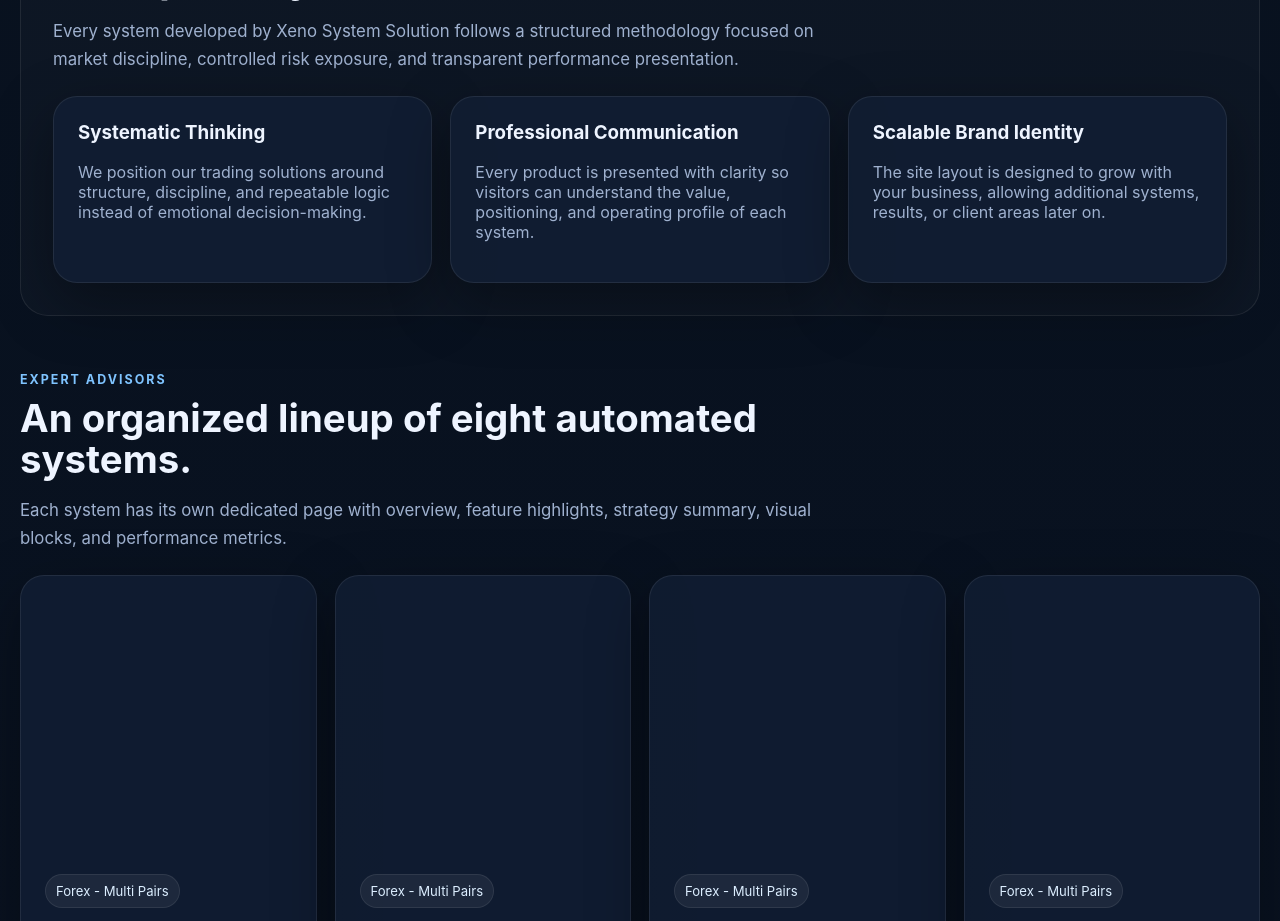
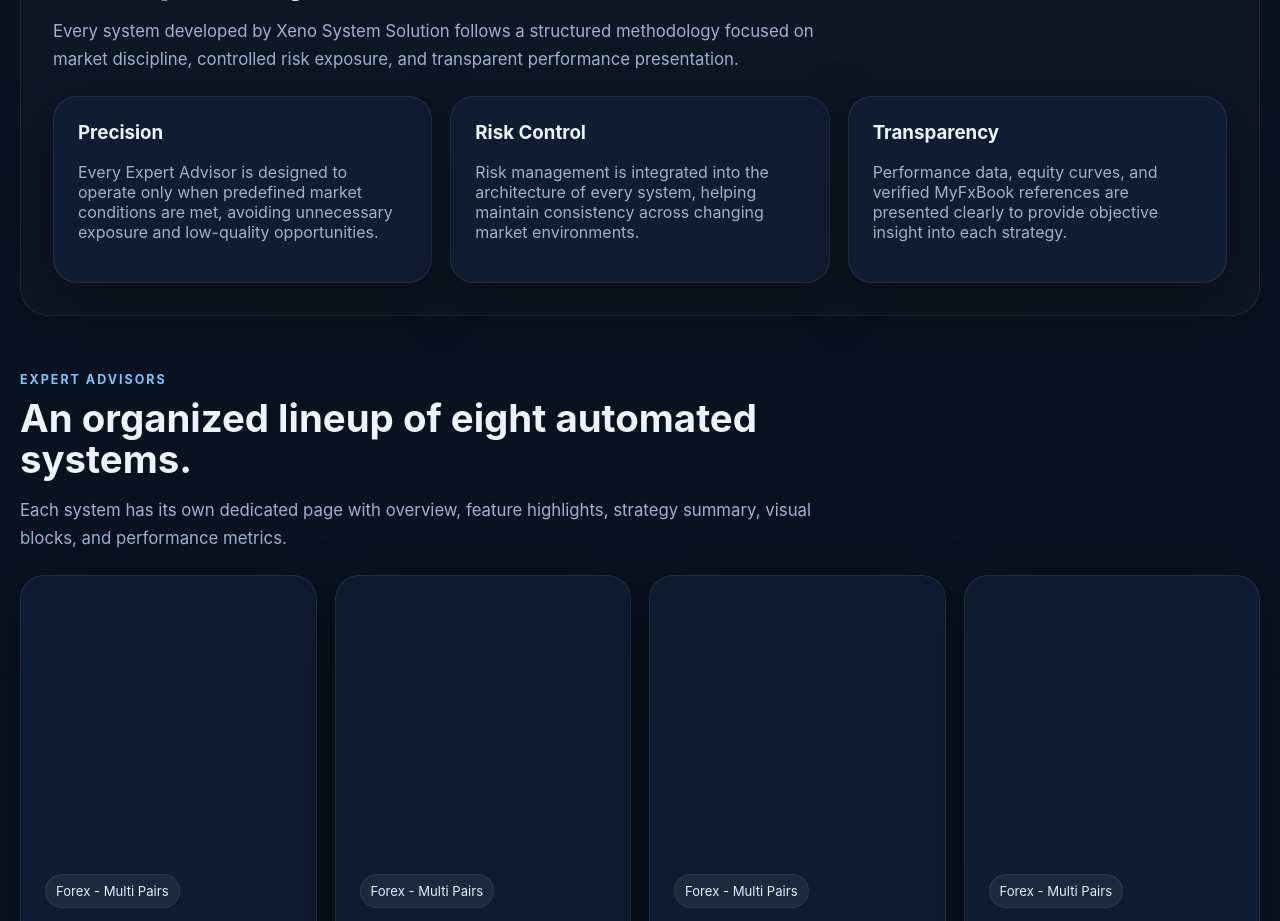
Before and after one commit to giovannimaccioni1989-byte/xeno-system-solution, a React (Vite) app: page / in a window 1280 px wide. Shown: the part 1600-2521 px from the top of the page. Built offline with nearby package versions, Linux system fonts and the light colour scheme.

Commit message:
Update HomePage.jsx

```diff
--- a/src/pages/HomePage.jsx
+++ b/src/pages/HomePage.jsx
@@ -11,16 +11,16 @@ const highlights = [
 
 const values = [
   {
-    title: 'Systematic Thinking',
-    text: 'We position our trading solutions around structure, discipline, and repeatable logic instead of emotional decision-making.',
+    title: 'Precision',
+    text: 'Every Expert Advisor is designed to operate only when predefined market conditions are met, avoiding unnecessary exposure and low-quality opportunities.',
   },
   {
-    title: 'Professional Communication',
-    text: 'Every product is presented with clarity so visitors can understand the value, positioning, and operating profile of each system.',
+    title: 'Risk Control',
+    text: 'Risk management is integrated into the architecture of every system, helping maintain consistency across changing market environments.',
   },
   {
-    title: 'Scalable Brand Identity',
-    text: 'The site layout is designed to grow with your business, allowing additional systems, results, or client areas later on.',
+    title: 'Transparency',
+    text: 'Performance data, equity curves, and verified MyFxBook references are presented clearly to provide objective insight into each strategy.',
   },
 ]
 
```
